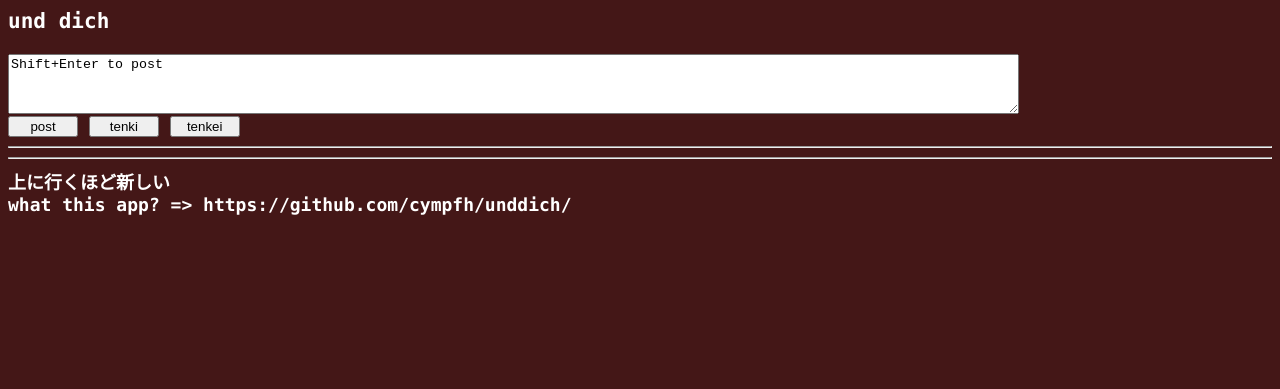
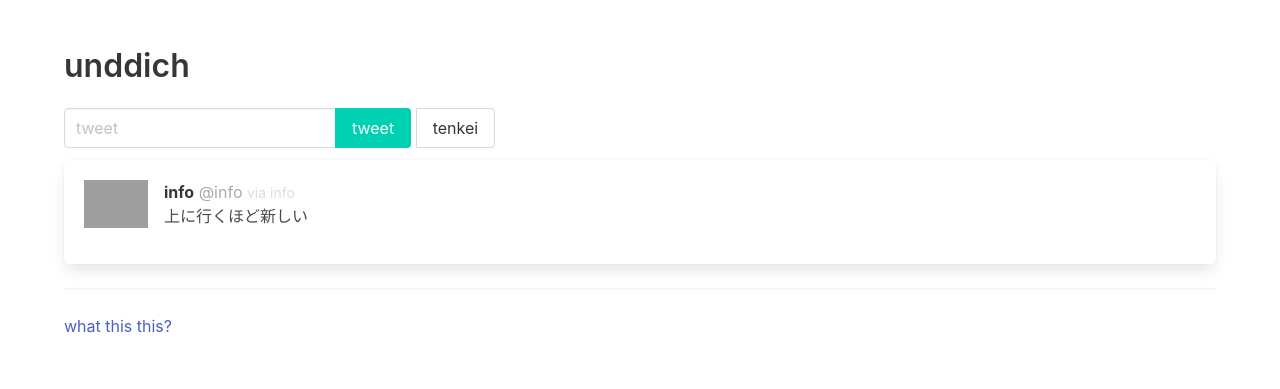
Before and after one commit to cympfh/unddich, a plain HTML site: page index.html in a window 1280 px wide. Drawn offline with nearby package versions, Linux system fonts and the light colour scheme; no server answers; grey boxes are pictures that could not be loaded.

Commit message:
:art: moder UI

```diff
--- a/index.html
+++ b/index.html
@@ -1,52 +1,94 @@
-<!-- index.html -->
-<html><head>
+<!DOCTYPE html>
+<html>
+<head>
+    <meta charset="utf-8">
+    <meta name="viewport" content="width=device-width, initial-scale=1">
+    <link rel="stylesheet" href="https://cdnjs.cloudflare.com/ajax/libs/bulma/0.6.2/css/bulma.min.css">
     <script src="/socket.io/socket.io.js"></script>
+    <script defer src="https://use.fontawesome.com/releases/v5.0.0/js/all.js"></script>
+    <title>unddich</title>
     <style>
-body {
-  background-color:#441717; color:white;
-  font : bold large "Consolas"}
-a { color:#7979E5; }
+span {
+    color: #aaa;
+}
+small {
+    color: #ddd;
+}
     </style>
     <script>
+
+function make_tweet(data) {
+    const text = data.text
+        .replace(/\n/g, "<br>")
+        .replace(/@[a-zA-Z0-9_]+/g, function(a){return "<span style='color:red'>"+a+"</span>"})
+    var y = document.createElement('div');
+    y.className = 'box';
+    y.innerHTML = `
+  <article class="media">
+    <div class="media-left">
+      <figure class="image is-64x64">
+      <img src="${data.image}" alt="Image">
+      </figure>
+    </div>
+    <div class="media-content">
+      <div class="content">
+        <p>
+        <strong>${data.name}</strong> <span>@${data.id}</span> <small>via ${data.source}</small>
+          <br>
+          ${text}
+        </p>
+      </div>
+    </div>
+  </article>
+`;
+
+    var X = document.getElementById('X');
+    X.insertBefore(y, X.firstChild);
+}
+
 var socket = io.connect("http://127.0.0.1");
-  socket.on('news', function (data) {
-    var X = document.getElementById("X");
-    var y =
-        "<img src="+data.image+" style=\"float:left;margin-right:15px\"> "
-        + "<a href=http://twitter.com/"+data.id+">@"+data.id + "</a> / "
-        + data.name +" :<br>"
-        + data.text
-              .replace(/\n/g, "<br>")
-              .replace(/@[a-zA-Z0-9_]+/g,function(a){
-                return "<span style='color:red'>"+a+"</span>"})
-        + " (via " + data.source + ")<hr>";
-    X.innerHTML = y + X.innerHTML;
-    });
-  function y(event) {
-    if (event.shiftKey && (event.keyCode==13 || event.keyCode==10))
-      return post();
-    return true;
-  }
+socket.on('news', make_tweet);
 function post(){
-    socket.emit("post", {text:document.getElementById("Y").value});
+    socket.emit("post", {text: document.getElementById("Y").value});
     document.getElementById("Y").value = "";
     return false;
 }
-  function t(){ socket.emit("tenki",{}) }
-  function t2(){ socket.emit("tenkei",{}) }
+function post_tenkei(){ socket.emit("tenkei",{}) }
     </script>
 </head>
-<body onload="f=1">
-<h3>und dich</h3>
-<div>
-  <textarea id="Y"
-    style="width: 80%; height: 60px;"
-    onclick="if(f)this.value='',f=0"
-    onkeydown="return y(event)">Shift+Enter to post</textarea> <br>
-  <input type="button" style="width:70px" onclick=post() value="post">
-  <input type="button" style="width:70px" onclick=t() value="tenki">
-  <input type="button" style="width:70px" onclick=t2() value="tenkei">
-  <hr> <div id="X" style="width: 80%"></div>
-  <hr> 上に行くほど新しい<br>
-  what this app? =&gt; https://github.com/cympfh/unddich/
+
+<body>
+
+    <section class="section">
+        <div class="container">
+
+            <h1 class="title">unddich</h1>
+
+            <div class="field has-addons">
+                <div class="control">
+                    <input id="Y" class="input" placeholder="tweet" />
                 </div>
+                <div class="control">
+                  <input class="button is-primary" type="button" onclick=post() value="tweet">
+                  <input class="button" type="button" onclick=post_tenkei() value="tenkei">
+                </div>
+            </div>
+            <div id="X"></div><hr />
+
+            <p><a href="https://github.com/cympfh/unddich/">what this this?</a></p>
+        </div>
+    <section>
+
+
+    <script>
+make_tweet({
+    text: "上に行くほど新しい",
+    image: "https://stickershop.line-scdn.net/stickershop/v1/product/2462/LINEStorePC/main@2x.png;compress=true",
+    name: "info",
+    id: "info",
+    source: "info"
+});
+    </script>
+
+</body>
+</html>
```
Lines whose indentation alone changed are shown as unchanged.
